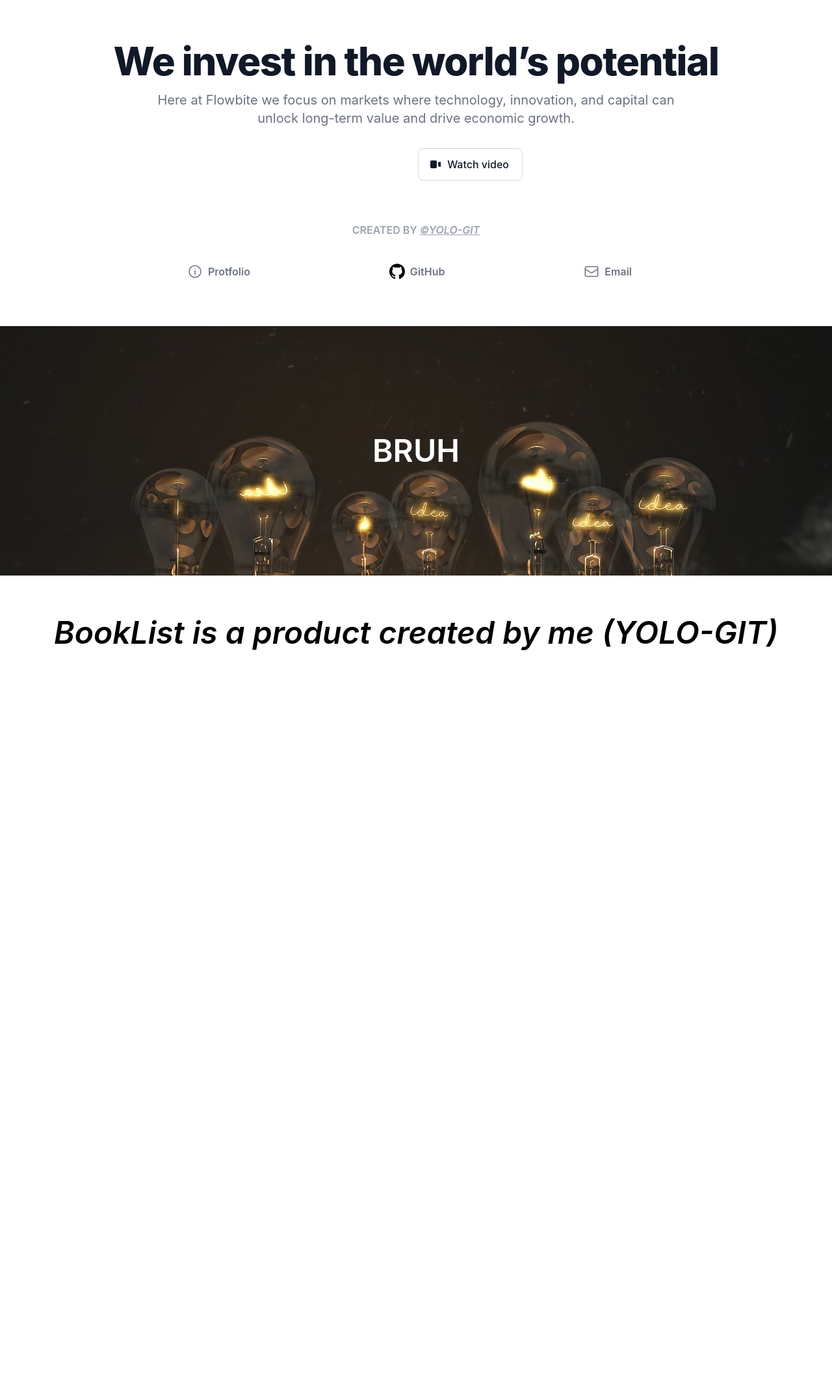
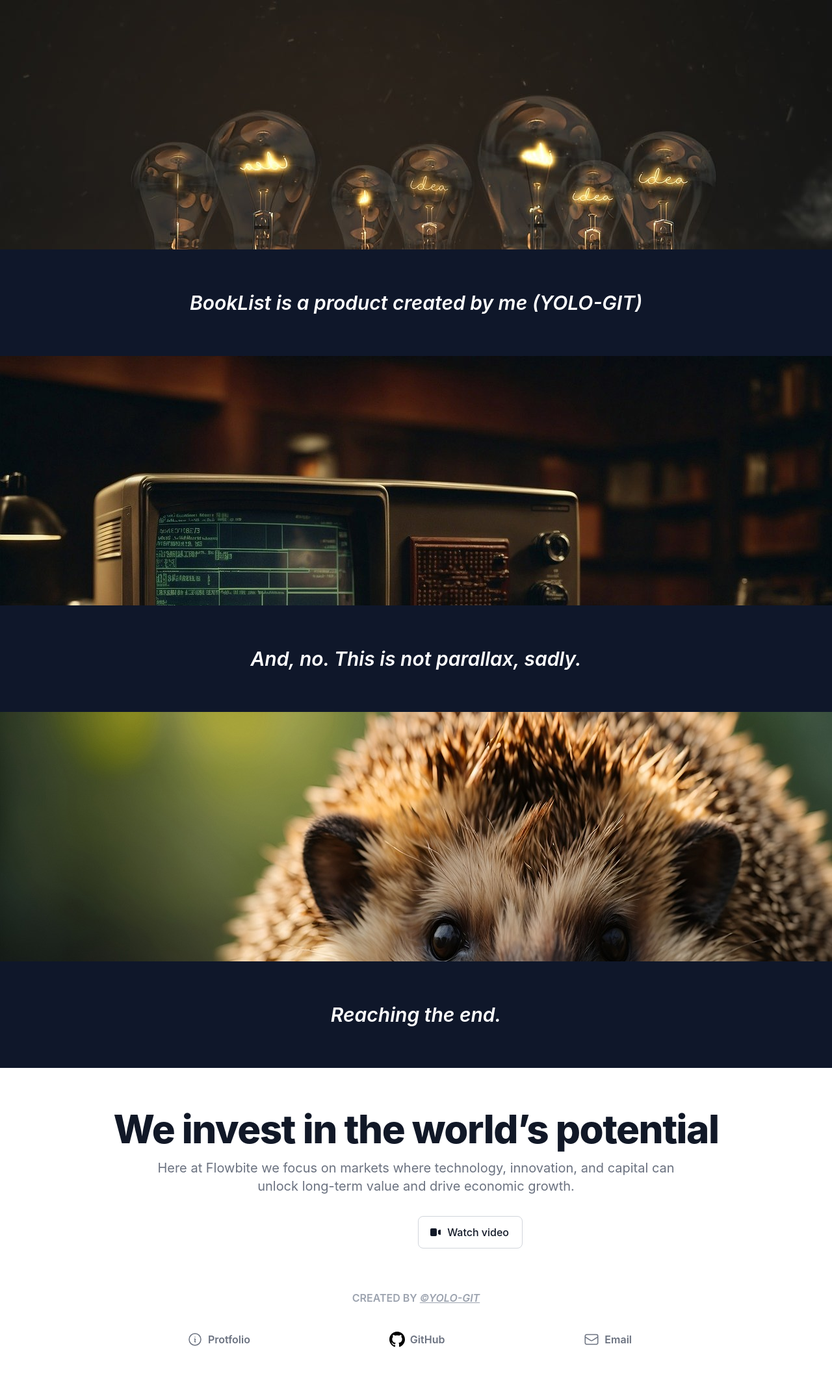
Before and after one commit to YOLO-GIT/Booklist, a PHP site: page /dist/about-us.html in a window 1280 px wide. Shown: the whole page at 65% size. Before the commit the page ends 1001 px from the top, so only its background shows below. Run offline with PHP 8.4, Linux system fonts and the light colour scheme.

Commit message:
Full Mod

```diff
--- a/Post-Sets/dist/about-us.html
+++ b/Post-Sets/dist/about-us.html
@@ -6,10 +6,43 @@
     <meta name="viewport" content="width=device-width, initial-scale=1.0">
     <link rel="stylesheet" href="../src/output.css">
     <link rel="icon" type="image/x-icon" href="../logo/book/Logo.png">
+    <meta name="description" content="Learn more about BookList and the team behind it.">
+    <!-- Add Open Graph tags for better social media sharing -->
+    <meta property="og:title" content="BookList || About Us">
+    <meta property="og:description" content="Learn more about BookList and the team behind it.">
     <title>BookList || About Us</title>
 </head>
 
 <body>
+    <!-- Banner -->
+    <div class="flex items-center justify-center h-96 bg-fixed bg-parallax bg-cover">
+        <!-- <h1 class="text-5xl font-semibold uppercase text-white">Bruh</h1> -->
+    </div>
+    <!-- Second Section -->
+    <section class="bg-slate-900">
+        <div class="py-8 px-4 mx-auto max-w-screen-xl text-center lg:py-16 lg:px-12">
+            <h1 class="text-3xl text-center text-white font-semibold italic">BookList is a product created by
+                me (YOLO-GIT)</h1>
+        </div>
+    </section>
+    <!-- Second Banner -->
+    <div class="flex items-center justify-center h-96 bg-fixed bg-parallax2 bg-cover">
+        <!-- <h1 class="text-5xl font-semibold uppercase text-white">Bruh</h1> -->
+    </div>
+    <!-- Third Section -->
+    <section class="bg-slate-900">
+        <div class="py-8 px-4 mx-auto max-w-screen-xl text-center lg:py-16 lg:px-12">
+            <h1 class="text-3xl text-center text-white font-semibold italic">And, no. This is not parallax, sadly.
+    </section>
+    <!-- Third Banner -->
+    <div class="flex items-center justify-center h-96 bg-fixed bg-parallax3 bg-cover">
+        <!-- <h1 class="text-5xl font-semibold uppercase text-white">Bruh</h1> -->
+    </div>
+    <!-- Fourth Section -->
+    <section class="bg-slate-900">
+        <div class="py-8 px-4 mx-auto max-w-screen-xl text-center lg:py-16 lg:px-12">
+            <h1 class="text-3xl text-center text-white font-semibold italic">Reaching the end.
+    </section>
     <section class="bg-white dark:bg-gray-900">
         <div class="py-8 px-4 mx-auto max-w-screen-xl text-center lg:py-16 lg:px-12">
             <h1
@@ -88,21 +121,6 @@
             </div>
         </div>
     </section>
-    <!-- Banner -->
-    <div class="flex items-center justify-center h-96 bg-fixed bg-parallax bg-cover">
-        <h1 class="text-5xl font-semibold uppercase text-white">Bruh</h1>
-    </div>
-    <!-- Second Section -->
-    <section class="bg-white">
-        <div class="py-8 px-4 mx-auto max-w-screen-xl text-center lg:py-16 lg:px-12">
-            <h1 class="text-5xl text-center text-black font-semibold italic font-sans">BookList is a product created by
-                me (YOLO-GIT)</h1>
-        </div>
-    </section>
-    <!-- Second Banner -->
-    <div class="flex items-center justify-center h-96 bg-fixed bg-parallax2 bg-cover">
-        <h1 class="text-5xl font-semibold uppercase text-white">Bruh</h1>
-    </div>
 </body>
 
 </html>
--- a/Post-Sets/src/output.css
+++ b/Post-Sets/src/output.css
@@ -2418,6 +2418,11 @@ body::-webkit-scrollbar {
   background-color: rgb(30 41 59 / var(--tw-bg-opacity));
 }
 
+.bg-slate-900 {
+  --tw-bg-opacity: 1;
+  background-color: rgb(15 23 42 / var(--tw-bg-opacity));
+}
+
 .bg-white {
   --tw-bg-opacity: 1;
   background-color: rgb(255 255 255 / var(--tw-bg-opacity));
@@ -2433,6 +2438,14 @@ body::-webkit-scrollbar {
 
 .bg-parallax {
   background-image: url("../lighbulg.jpg");
+}
+
+.bg-parallax2 {
+  background-image: url("../pcez.jpg");
+}
+
+.bg-parallax3 {
+  background-image: url("../hog.jpg");
 }
 
 .from-blue-500 {
@@ -2798,13 +2811,14 @@ body::-webkit-scrollbar {
   vertical-align: super;
 }
 
-.font-sans {
-  font-family: Inter, ui-sans-serif, system-ui, -apple-system, system-ui, Segoe UI, Roboto, Helvetica Neue, Arial, Noto Sans, sans-serif, Apple Color Emoji, Segoe UI Emoji, Segoe UI Symbol, Noto Color Emoji;
-}
-
 .text-2xl {
   font-size: 1.5rem;
   line-height: 2rem;
+}
+
+.text-3xl {
+  font-size: 1.875rem;
+  line-height: 2.25rem;
 }
 
 .text-4xl {
--- a/Post-Sets/tailwind.config.js
+++ b/Post-Sets/tailwind.config.js
@@ -41,7 +41,9 @@ module.exports = {
             },
             backgroundImage: {
                 'parallax': 'url("../lighbulg.jpg")',
-                'parallax2': 'url("../pcez.jpg")'
+                'parallax2': 'url("../pcez.jpg")',
+                'parallax3': 'url("../hog.jpg")'
+
             },
         },
         plugins: [
```
Also changed, not shown: Post-Sets/hog.jpg (added).
